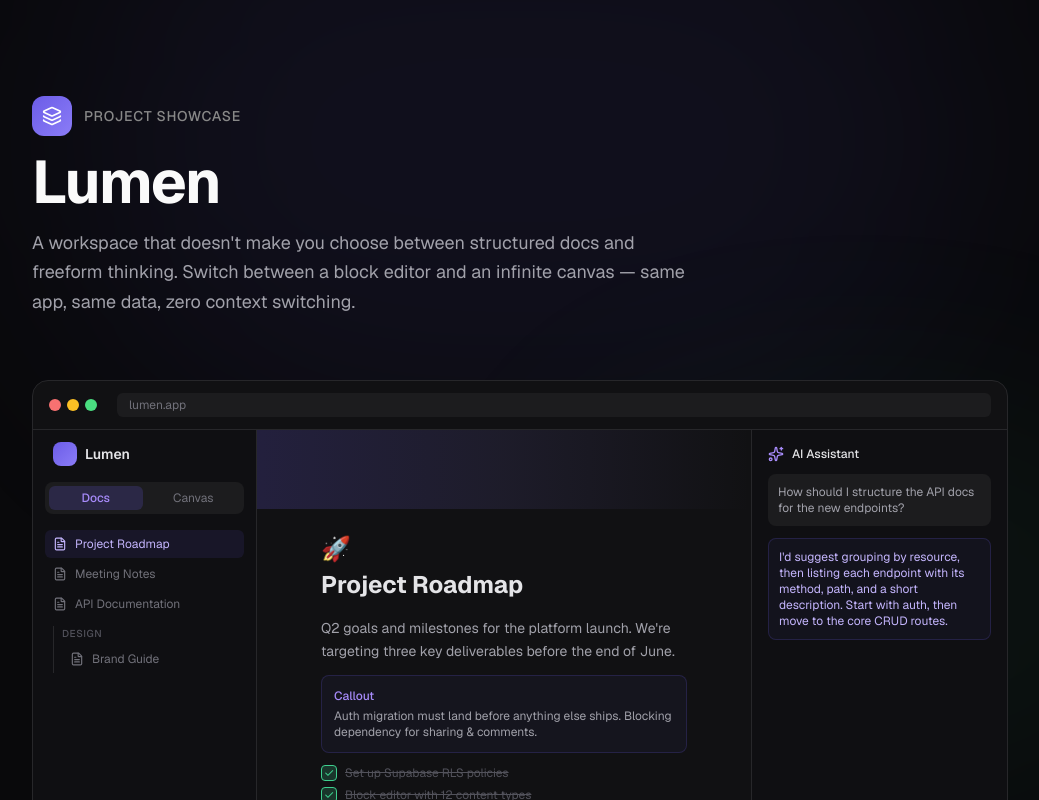
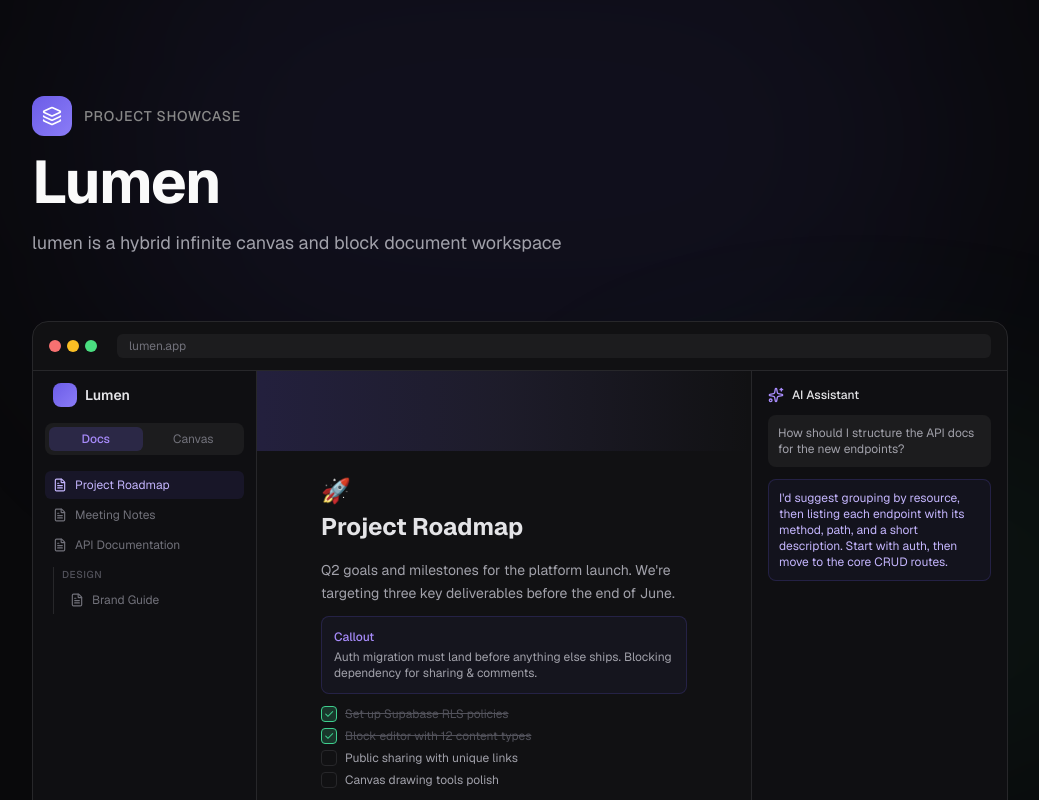
Before and after one commit to MorhafGhziel/Lumen, a Next.js app: page /showcase in a window 1280 px wide. Shown: the top 800 px of the page, without its empty margins (120-1159 px from the left). Built offline with nearby package versions, Linux system fonts and the light colour scheme.

Commit message:
changed paragraph

```diff
--- a/src/app/showcase/page.tsx
+++ b/src/app/showcase/page.tsx
@@ -93,9 +93,7 @@
             Lumen
           </h1>
           <p className="max-w-2xl text-lg leading-relaxed text-[#a1a1aa]">
-            A workspace that doesn&apos;t make you choose between structured
-            docs and freeform thinking. Switch between a block editor and an
-            infinite canvas — same app, same data, zero context switching.
+lumen is a hybrid infinite canvas and block document workspace
           </p>
         </motion.div>
 
```
